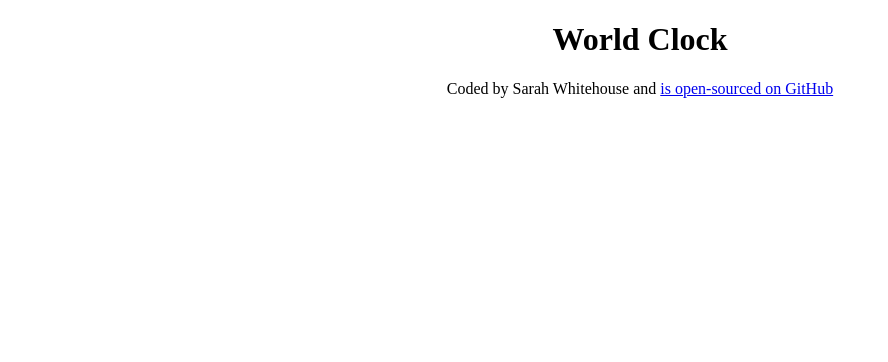
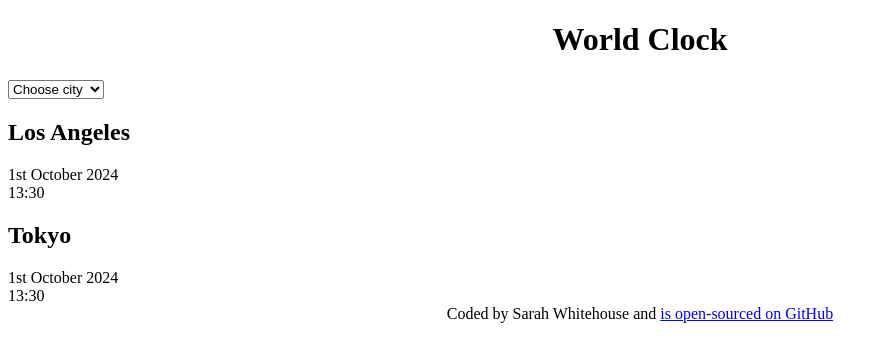
Before and after one commit to sarahwhitehouse17/world-clock, a plain HTML site: page index.html in a window 1280 px wide. Shown: the whole page, without its empty margins (0-888 px from the left). Drawn offline with Linux system fonts and the light colour scheme.

Commit message:
Added initial HTML elements

```diff
--- a/index.html
+++ b/index.html
@@ -7,7 +7,27 @@
     <title>World Clock</title>
   </head>
   <body>
-    <h1>World Clock</h1>
+    <div class="container">
+      <h1>World Clock</h1>
+      <select name="city" id="city">
+        <option value="choose">Choose city</option>
+        <option value="lA">Los Angeles</option>
+        <option value="sydney">Sydney</option>
+        <option value="tokyo">Tokyo</option>
+        <option value="paris">Paris</option>
+      </select>
+      <div class="city-homepage">
+        <div class="cityOne">
+        <h2 class="city">Los Angeles</h2>
+        <div class="date">1st October 2024</div>
+        <div class="time">13:30</div>
+</div>
+<div class="cityTwo">
+        <h2 class="city">Tokyo</h2>
+        <div class="date">1st October 2024</div>
+        <div class="time">13:30</div>
+        </div>
+      </div>
     <footer>
       Coded by Sarah Whitehouse and
       <a
```
